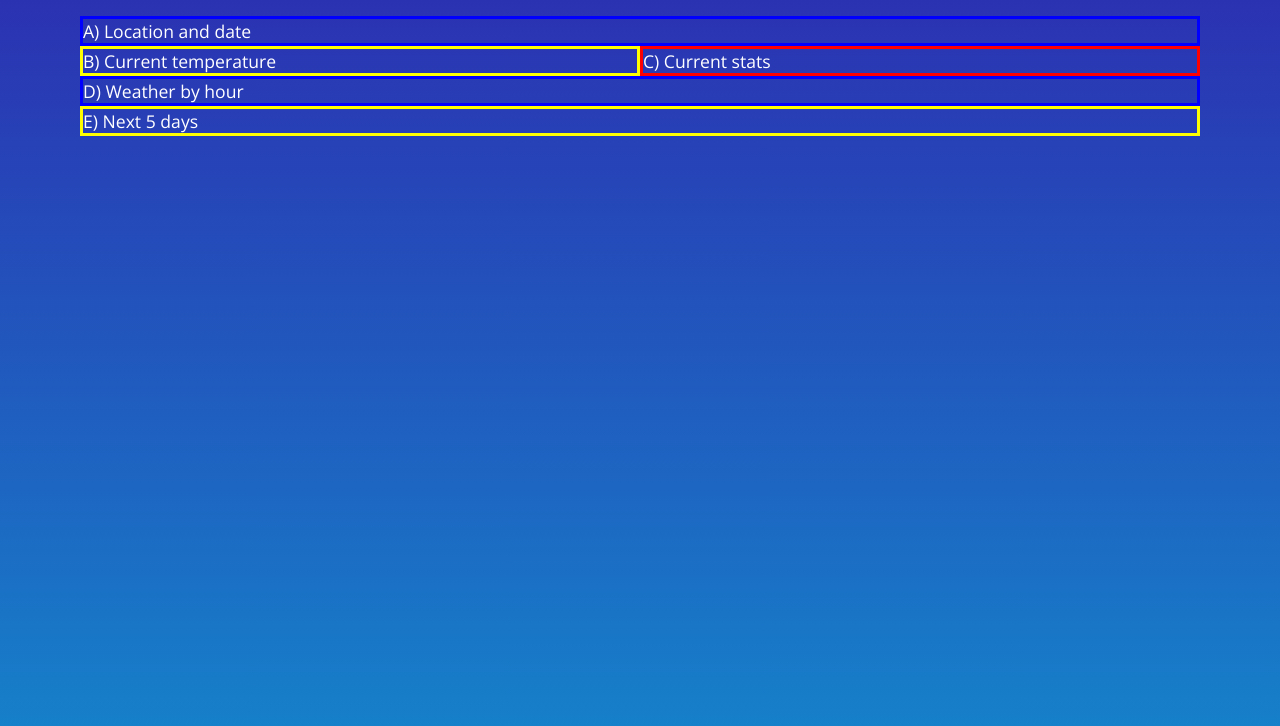
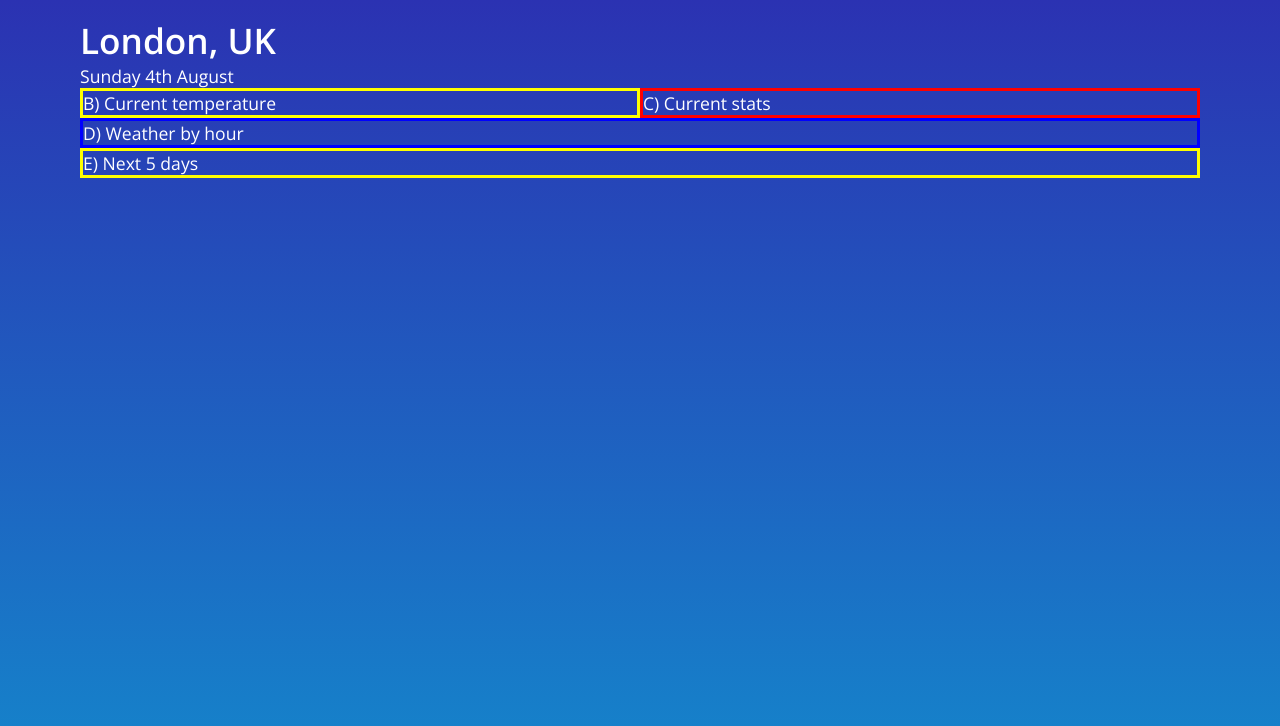
Before and after one commit to JonUK/responsive-web-weather-app, a plain HTML site: page index.html in a window 1280 px wide. Drawn offline with nearby package versions, Linux system fonts and the light colour scheme.

Commit message:
Location and date section

```diff
--- a/index.css
+++ b/index.css
@@ -30,7 +30,12 @@ body {
 
 .location-and-date {
   width: 100%;
-  border: 3px solid blue;
+}
+
+.location-and-date__location {
+  margin: 0;
+  font-size: 2em;
+  font-weight: 600;
 }
 
 .current-temperature {
--- a/index.html
+++ b/index.html
@@ -12,7 +12,8 @@
 <main class="main-container">
 
   <div class="location-and-date">
-    A) Location and date
+    <h1 class="location-and-date__location">London, UK</h1>
+    <div>Sunday 4th August</div>
   </div>
 
   <div class="current-temperature">
```
